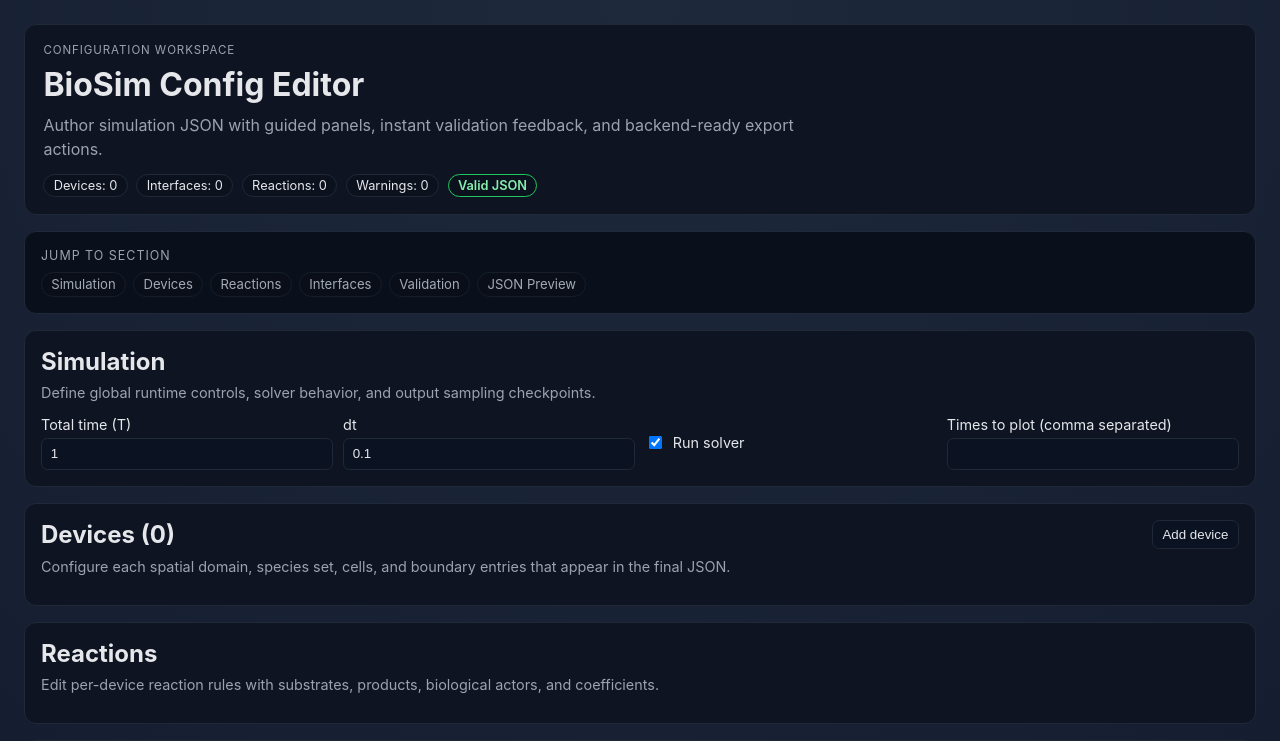
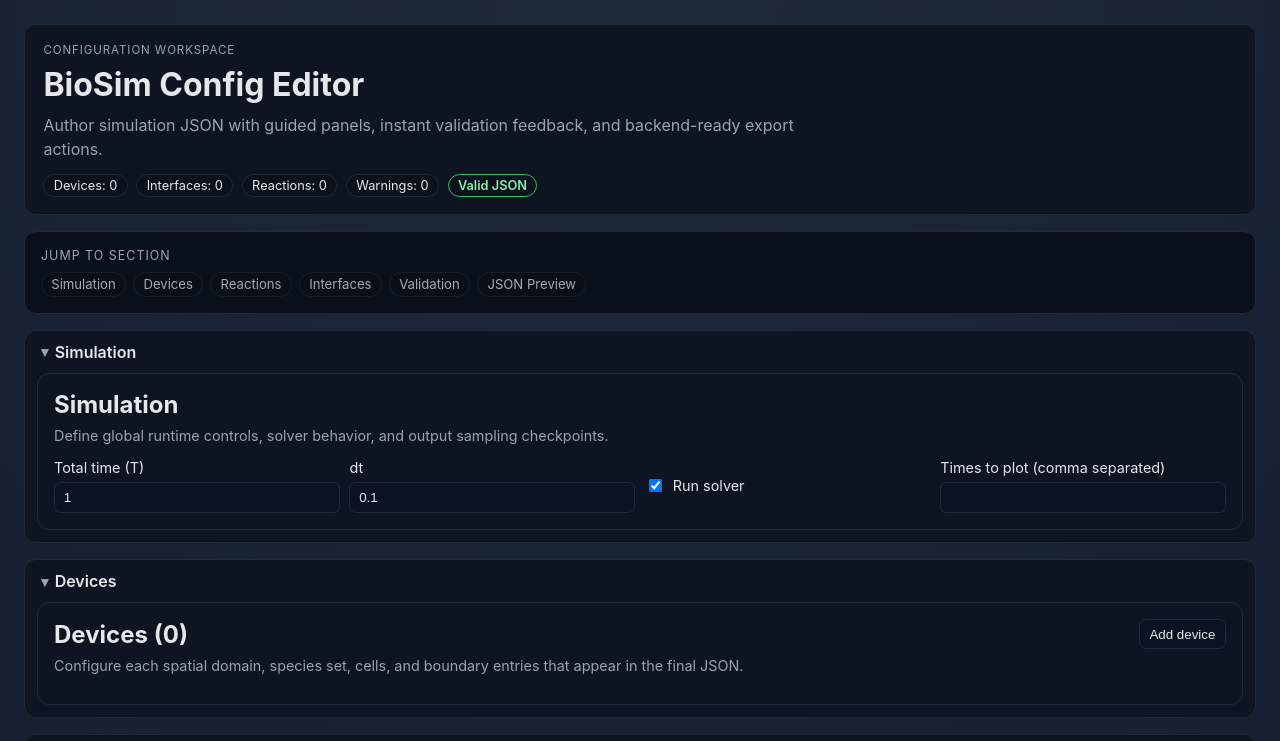
Before and after one commit to Luis696969/GUI, a React (Vite) app in the folder frontend/: page / in a window 1280 px wide. Shown: the top 741 px of the page. Built offline with nearby package versions, Linux system fonts and the light colour scheme.

Commit message:
Add reusable collapsible section wrapper for editor panels

```diff
--- a/frontend/src/App.tsx
+++ b/frontend/src/App.tsx
@@ -5,6 +5,7 @@ import { JsonActions } from './components/json/JsonActions';
 import { JsonPreview } from './components/json/JsonPreview';
 import { ValidationSummary } from './components/json/ValidationSummary';
 import { ReactionsPanel } from './components/reactions/ReactionsPanel';
+import { CollapsibleSection } from './components/layout/CollapsibleSection';
 import { SectionNav } from './components/layout/SectionNav';
 import { SimulationPanel } from './components/simulation/SimulationPanel';
 import { buildConfig } from './domain/config/buildConfig';
@@ -52,23 +53,35 @@ function App() {
       <SectionNav />
 
       <div id="simulation" className="editor-anchor">
+        <CollapsibleSection title="Simulation" defaultOpen>
           <SimulationPanel simulation={state.simulation} dispatch={dispatch} />
+        </CollapsibleSection>
       </div>
       <div id="devices" className="editor-anchor">
+        <CollapsibleSection title="Devices" defaultOpen>
           <DevicesPanel devices={state.devices} dispatch={dispatch} />
+        </CollapsibleSection>
       </div>
       <div id="reactions" className="editor-anchor">
+        <CollapsibleSection title="Reactions" defaultOpen>
           <ReactionsPanel devices={state.devices} dispatch={dispatch} />
+        </CollapsibleSection>
       </div>
       <div id="interfaces" className="editor-anchor">
+        <CollapsibleSection title="Interfaces" defaultOpen>
           <InterfacesPanel interfaces={state.interfaces} dispatch={dispatch} />
+        </CollapsibleSection>
       </div>
       <JsonActions state={state} dispatch={dispatch} serializedConfig={serializedConfig} />
       <div id="validation" className="editor-anchor">
+        <CollapsibleSection title="Validation" defaultOpen>
           <ValidationSummary validationResult={validationResult} />
+        </CollapsibleSection>
       </div>
       <div id="json-preview" className="editor-anchor">
+        <CollapsibleSection title="JSON Preview" defaultOpen>
           <JsonPreview serializedConfig={serializedConfig} />
+        </CollapsibleSection>
       </div>
     </main>
   );
--- /dev/null
+++ b/frontend/src/components/layout/CollapsibleSection.tsx
@@ -0,0 +1,24 @@
+import { type ReactNode, useId } from 'react';
+
+type CollapsibleSectionProps = {
+  title: string;
+  children: ReactNode;
+  defaultOpen?: boolean;
+};
+
+export function CollapsibleSection({ title, children, defaultOpen = true }: CollapsibleSectionProps) {
+  const sectionId = useId();
+  const summaryId = `${sectionId}-summary`;
+  const contentId = `${sectionId}-content`;
+
+  return (
+    <details className="collapsible-section" open={defaultOpen}>
+      <summary id={summaryId} className="collapsible-section__summary" aria-controls={contentId}>
+        <span className="collapsible-section__title">{title}</span>
+      </summary>
+      <div id={contentId} className="collapsible-section__content" role="region" aria-labelledby={summaryId}>
+        {children}
+      </div>
+    </details>
+  );
+}
--- a/frontend/src/styles/editor.css
+++ b/frontend/src/styles/editor.css
@@ -251,3 +251,52 @@ button:hover {
   color: var(--text-primary);
   outline: none;
 }
+
+.collapsible-section {
+  border: 1px solid var(--border);
+  border-radius: var(--radius-md);
+  background: color-mix(in oklab, var(--surface), black 8%);
+  overflow: clip;
+}
+
+.collapsible-section__summary {
+  display: flex;
+  align-items: center;
+  gap: 0.4rem;
+  padding: 0.7rem 1rem;
+  cursor: pointer;
+  font-weight: 600;
+  list-style: none;
+}
+
+.collapsible-section__summary::-webkit-details-marker {
+  display: none;
+}
+
+.collapsible-section__summary::before {
+  content: '▾';
+  font-size: 0.9rem;
+  color: var(--text-secondary);
+  transform-origin: center;
+}
+
+.collapsible-section:not([open]) .collapsible-section__summary::before {
+  transform: rotate(-90deg);
+}
+
+.collapsible-section__summary:hover {
+  background: color-mix(in oklab, var(--surface), black 12%);
+}
+
+.collapsible-section__summary:focus-visible {
+  outline: 2px solid color-mix(in oklab, var(--accent), white 10%);
+  outline-offset: -2px;
+}
+
+.collapsible-section__content {
+  padding: 0 0.75rem 0.75rem;
+}
+
+.collapsible-section__content > .editor-panel {
+  margin: 0;
+}
```
Lines whose indentation alone changed are shown as unchanged.
